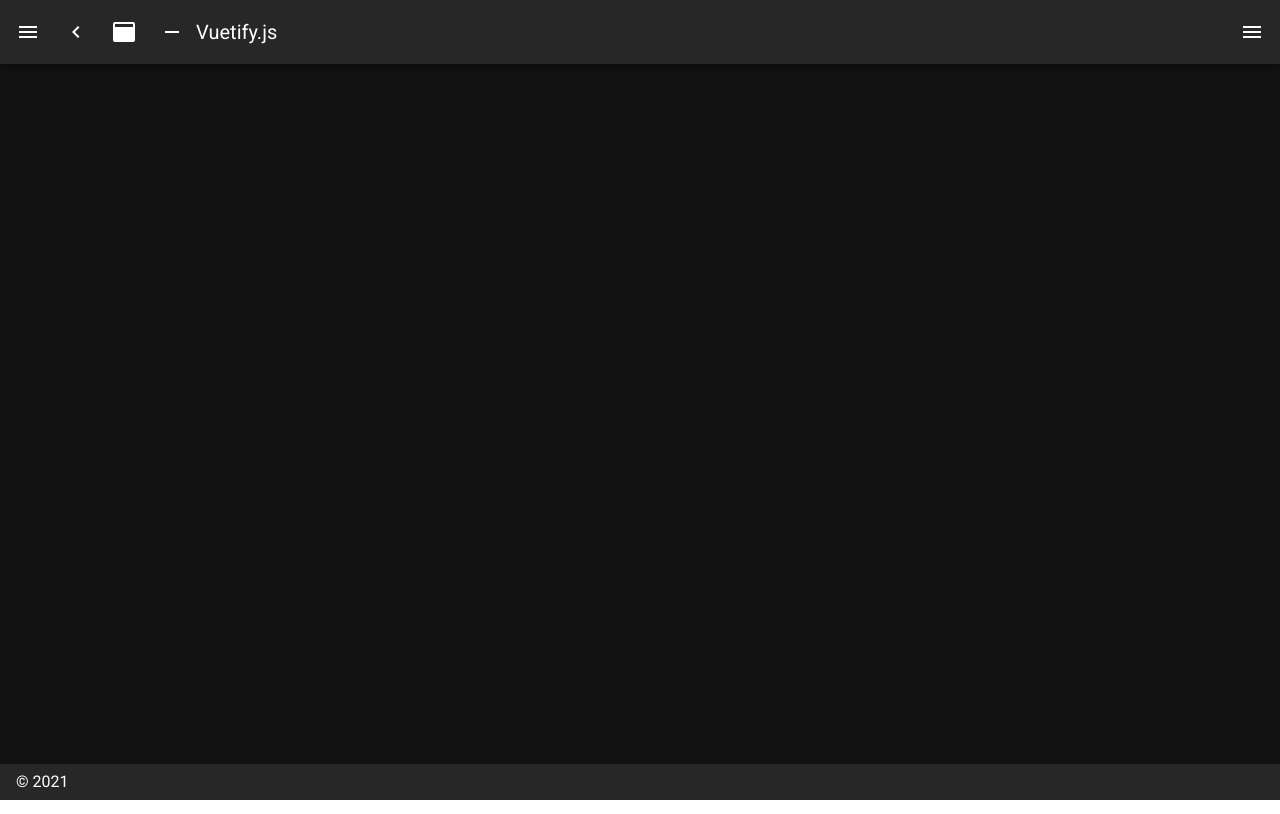
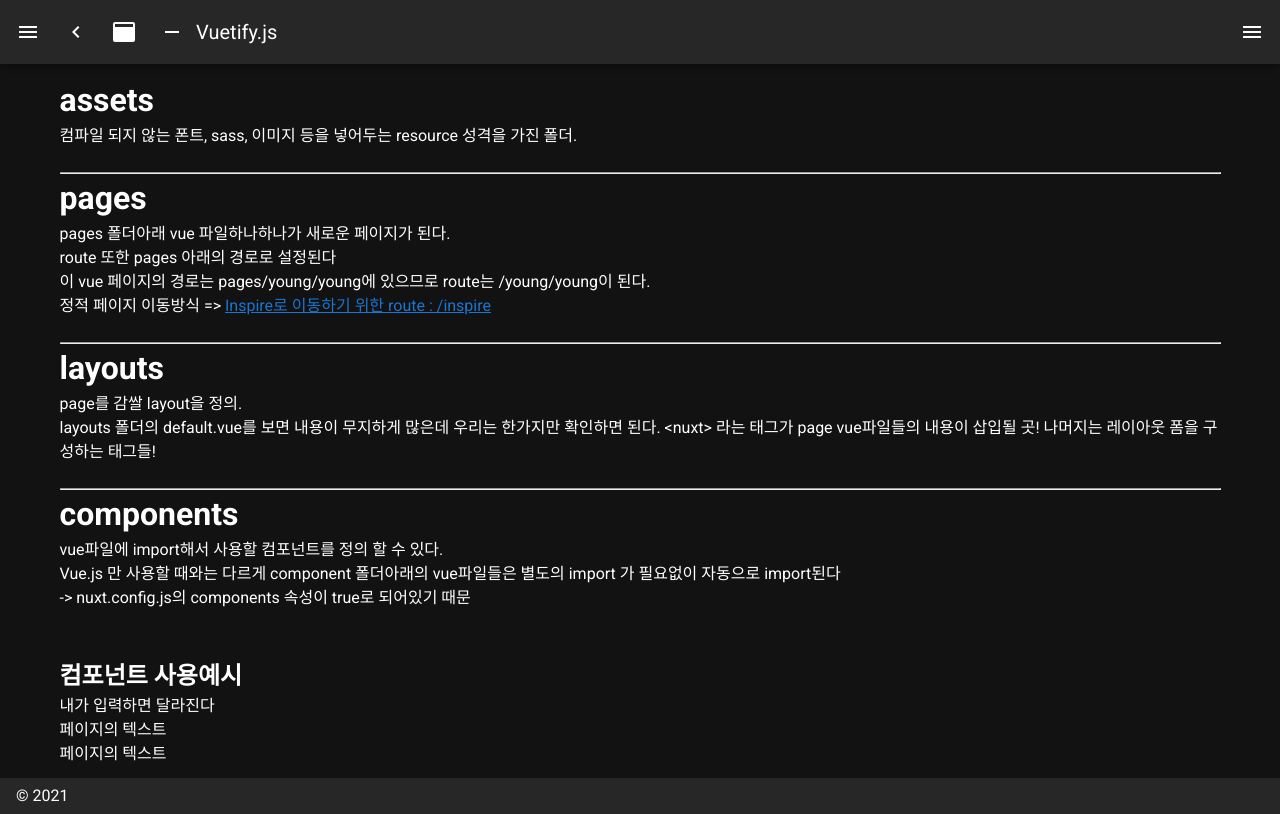
Before and after one commit to napolreon2/vue_side_project_ui, a Nuxt app: page /young/directory in a window 1280 px wide. Before the commit this address had no page. Built offline with nearby package versions, Linux system fonts and the light colour scheme.

Commit message:
디렉토리 설명 페이지

```diff
--- /dev/null
+++ b/components/printArea.vue
@@ -0,0 +1,19 @@
+<template>
+  <div>
+    <div class="area-border">
+      {{ text }}
+    </div>
+  </div>
+</template>
+
+<script>
+  export default {
+    props:['text']
+  }
+</script>
+
+<style>
+area-border:{
+  border: 1px soild white;
+}
+</style>
--- a/layouts/default.vue
+++ b/layouts/default.vue
@@ -59,7 +59,7 @@
     </v-app-bar>
     <v-main>
       <v-container>
-        <Nuxt />
+        <Nuxt /><!-- 이부분이 페이지의 내용이 삽입될 곳 -->
       </v-container>
     </v-main>
     <v-navigation-drawer
@@ -105,6 +105,11 @@ export default {
           icon: 'mdi-chart-bubble',
           title: 'Inspire',
           to: '/inspire'
+        },
+        {
+          icon: 'mdi-chart-bubble',
+          title: 'young',
+          to: '/young/young'
         }
       ],
       miniVariant: false,
--- a/pages/index.vue
+++ b/pages/index.vue
@@ -17,7 +17,7 @@
               target="_blank"
               rel="noopener noreferrer"
             >
-              여기다 내용을 넣어볼까
+              뷰티파이
             </a>.
           </p>
           <p>
@@ -27,7 +27,7 @@
               rel="noopener noreferrer"
               title="chat"
             >
-              discord
+              뷰티파이 discord
             </a>.
           </p>
           <p>
@@ -37,7 +37,7 @@
               rel="noopener noreferrer"
               title="contribute"
             >
-              issue board
+              뷰티파이 issue board
             </a>.
           </p>
           <p>Thank you for developing with Vuetify and I look forward to bringing more exciting features in the future.</p>
--- a/pages/inspire.vue
+++ b/pages/inspire.vue
@@ -7,10 +7,10 @@
         class="mb-5"
       >
       <blockquote class="blockquote">
-        &#8220;First, solve the problem. Then, write the code.&#8221;
+        &#8220;배고플땐 밥을 먹어라&#8221;
         <footer>
           <small>
-            <em>&mdash;John Johnson</em>
+            <em>&mdash;한 영두</em>
           </small>
         </footer>
       </blockquote>
--- /dev/null
+++ b/pages/young/directory.vue
@@ -0,0 +1,79 @@
+<template>
+  <div>
+    <h1>assets</h1>
+    컴파일 되지 않는 폰트, sass, 이미지 등을 넣어두는 resource 성격을 가진 폴더.
+
+    <br>
+    <br>
+    <hr>
+
+    <h1>pages</h1>
+    pages 폴더아래 vue 파일하나하나가 새로운 페이지가 된다. <br>
+    route 또한 pages 아래의 경로로 설정된다 <br>
+
+    이 vue 페이지의 경로는 pages/young/young에 있으므로 route는 /young/young이 된다.
+    <br>
+
+    정적 페이지 이동방식 =>
+    <nuxt-link to="/inspire">Inspire로 이동하기 위한 route : /inspire</nuxt-link>
+
+    <br>
+    <br>
+    <hr>
+
+    <h1>layouts</h1>
+    page를 감쌀 layout을 정의. <br>
+    layouts 폴더의 default.vue를 보면 내용이 무지하게 많은데 우리는 한가지만 확인하면 된다.
+
+    &lt;nuxt&gt; 라는 태그가 page vue파일들의 내용이 삽입될 곳! 나머지는 레이아웃 폼을 구성하는 태그들!
+
+    <br>
+    <br>
+    <hr>
+
+    <h1>components</h1>
+
+    vue파일에 import해서 사용할 컴포넌트를 정의 할 수 있다. <br>
+    Vue.js 만 사용할 때와는 다르게 component 폴더아래의 vue파일들은 별도의 import 가 필요없이 자동으로 import된다 <br>
+    -> nuxt.config.js의 components 속성이 true로 되어있기 때문
+    <br>
+    <br>
+    <br>
+    <h2>컴포넌트 사용예시</h2>
+
+    <!--
+      printArea에서 props에 text라는 속성을 정의함
+      props는 컴포넌트가 부모로부터 받을수 있는 속성값을 뜻함
+
+      (page인 young은 printArea 라는 컴포넌트를 임포트해서 사용하고 있으므로
+      page는 printArea의 부모가 되는 것)
+
+      정의한 속성값에 직접 저렇게 입력을 해주면 자식 컴포넌트는 그 값을 이용할 수 있음
+    -->
+    <print-area text="내가 입력하면 달라진다"/>
+
+
+    <!--
+      위와 같이 직접 입력하는 방식이 아닌, 현재 컴포넌트(혹은 페이지나 레이아웃)의 데이터 값을 연결하고 싶다면
+      v-bind 디렉티브를 이용!(tag 안에 속성처럼 사용하는 것을 directive라고 부름)
+    -->
+    <print-area v-bind:text="pagesText"/>
+
+    <print-area :text="pagesText"/>
+
+  </div>
+</template>
+
+<script>
+  export default {
+    data(){       // data는 함수! 원하는 데이터 json 형태로 리턴해주기!
+      return {
+        pagesText: '페이지의 텍스트'
+      }
+    }
+  }
+</script>
+
+<style>
+
+</style>
--- /dev/null
+++ b/pages/young/young.vue
@@ -0,0 +1,16 @@
+<template>
+  <div>
+    <h1><nuxt-link to="/young/directory">1. 디렉토리 정보</nuxt-link></h1>
+
+  </div>
+</template>
+
+<script>
+  export default {
+
+  }
+</script>
+
+<style>
+
+</style>
```
